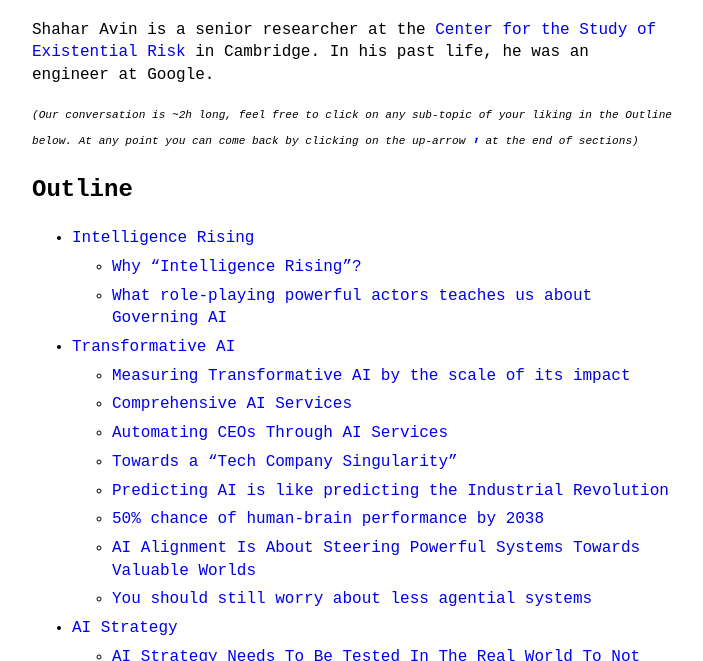
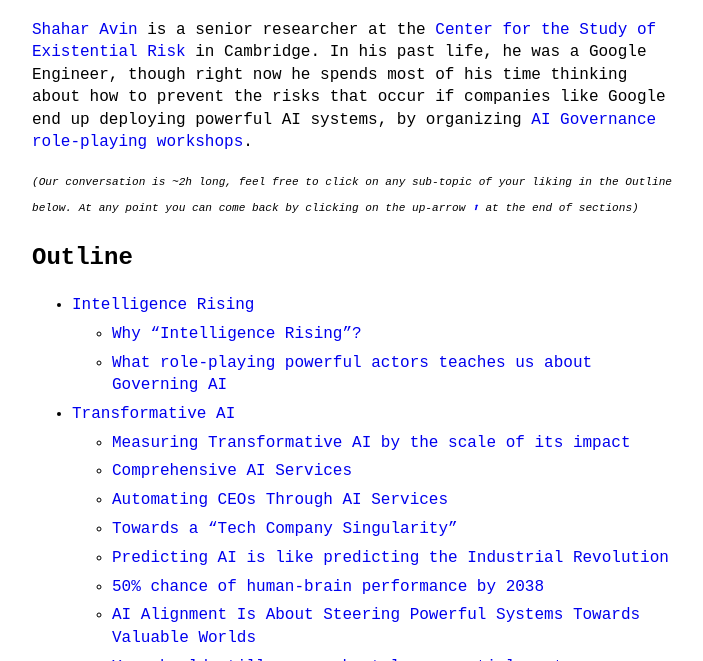
Before and after one commit to theinsideview/theinsideview.github.io, a Jekyll site: the page built from _posts/2022-09-17-shahar.md, in a window 1280 px wide and 900 px high, scrolled down 591 px, cut to the strip 239-900 px from the top of the window. Shown: the whole strip, without its empty margins (288-991 px from the left). Built offline with Jekyll 4.4.1, drawn with Linux system fonts in a browser that asks for light colours.

Commit message:
Update 2022-09-17-shahar.md

```diff
--- a/_posts/2022-09-17-shahar.md
+++ b/_posts/2022-09-17-shahar.md
@@ -10,7 +10,7 @@
 {% include youtubePlayer.html id=page.youtubeId %}
 {% include spotifyPlayer.html id=page.spotifyId %}
 
-Shahar Avin is a senior researcher at the [Center for the Study of Existential Risk](https://www.cser.ac.uk/) in Cambridge. In his past life, he was an engineer at Google.
+[Shahar Avin](https://www.shaharavin.com/) is a senior researcher at the [Center for the Study of Existential Risk](https://www.cser.ac.uk/) in Cambridge. In his past life, he was a Google Engineer, though right now he spends most of his time thinking about how to prevent the risks that occur if companies like Google end up deploying powerful AI systems, by organizing [AI Governance role-playing workshops](https://intelligencerising.org).
 
 <sup><sub><i>(Our conversation is ~2h long, feel free to click on any sub-topic of your liking in the Outline below. At any point you can come back by clicking on the up-arrow <a href="#outline">⬆</a> at the end of sections)</i></sub></sup>
 
```
